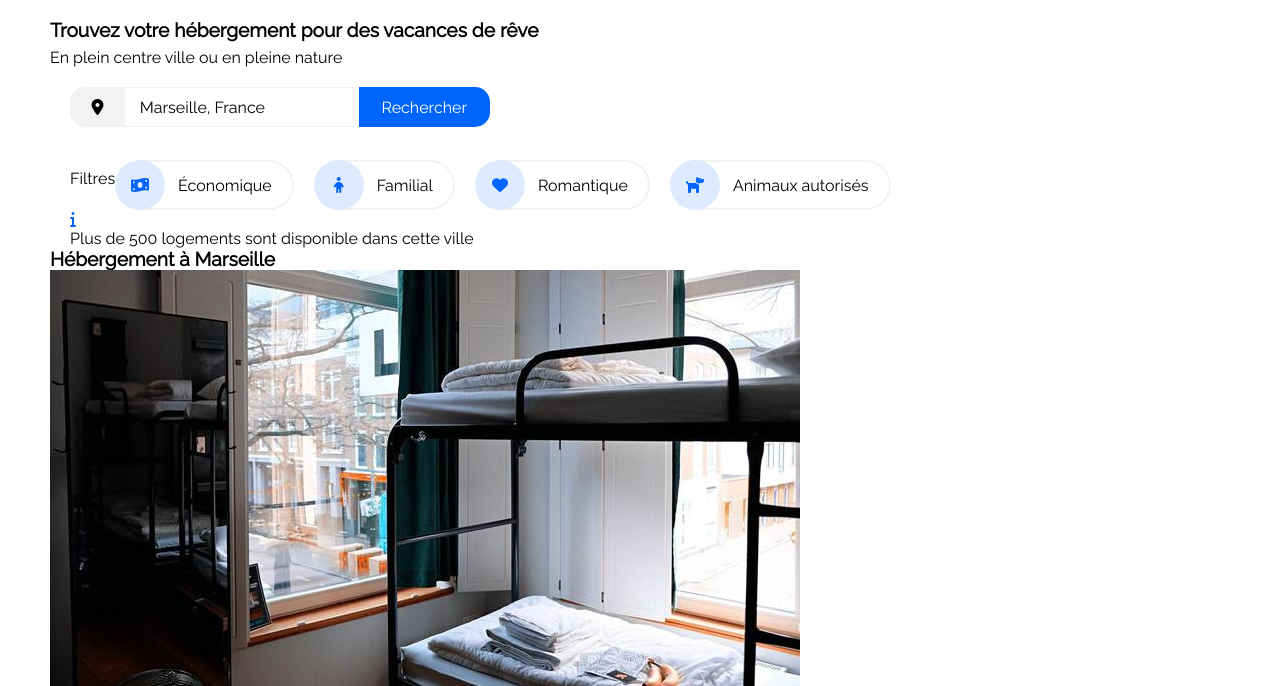
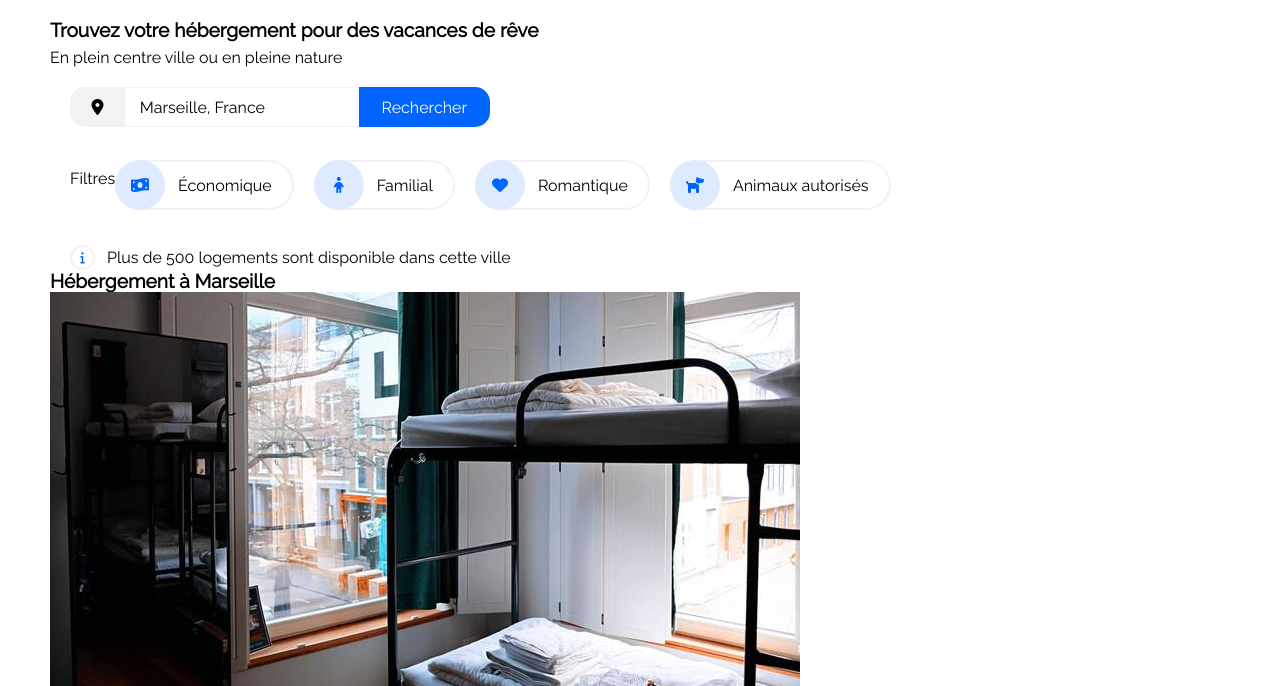
Before and after one commit to devbyyou/YoussoufLy_2_23082021, a plain HTML site: page index.html in a window 1280 px wide. Shown: the part 114-800 px from the top of the page. Drawn offline with Linux system fonts and the light colour scheme.

Commit message:
partie information logement css

```diff
--- a/style.css
+++ b/style.css
@@ -295,3 +295,29 @@ header {
     padding-left:13px;
     padding-right:20px;
 }
+
+/* --information filtre*/
+
+#filtres_information
+{
+  display:flex;
+  align-items:center;
+  margin-top:35px;
+
+}
+
+.empty_circle {
+
+    display:flex;
+    height:25px;
+    width:25px;
+    margin-right:12px;
+    justify-content:center;
+    align-items:center;
+    border:2px solid #f2f2f2;
+    border-radius:25px;
+}
+
+.empty_circle i{
+  font-size:12px;
+}
```
